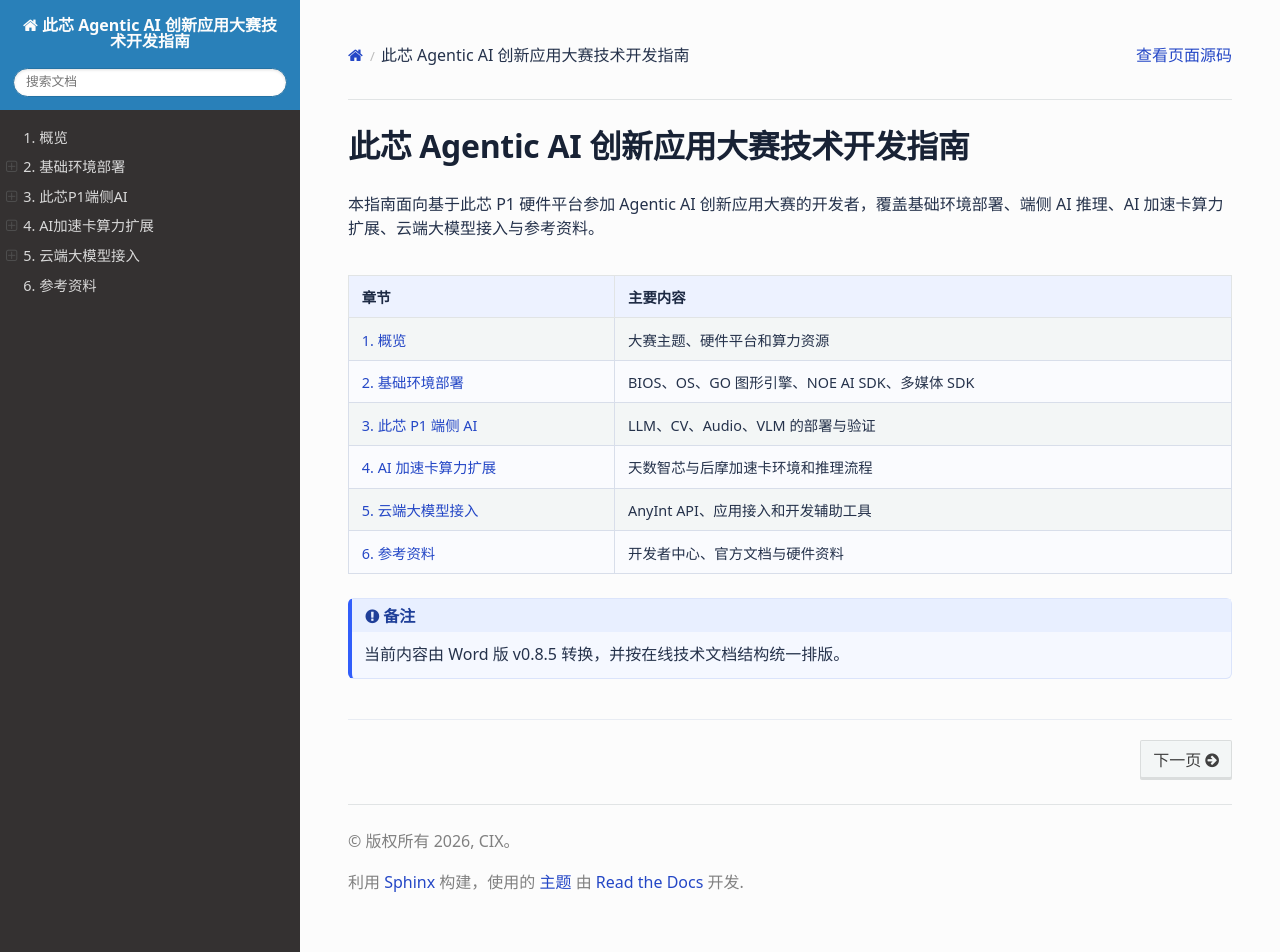
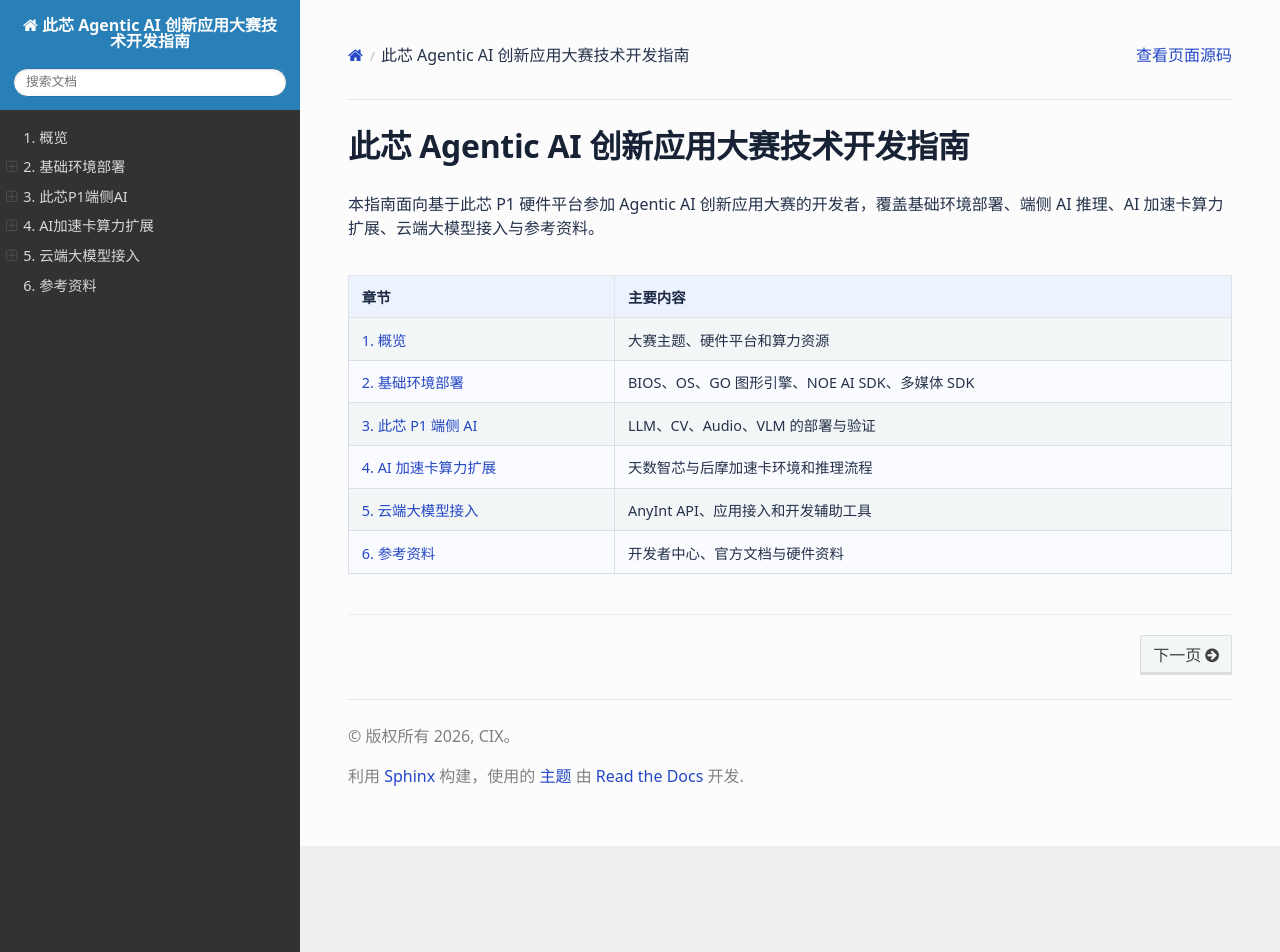
Before and after one commit to chao-luan/cix-ai-developer-contest-docs, a Sphinx documentation site: the page built from docs/index.md, in a window 1280 px wide and 952 px high. Built offline with Sphinx 7.4.7 and the Read the Docs theme 3.1.0, drawn with Linux system fonts in a browser that asks for light colours.

Commit message:
Update index.md

````diff
--- a/docs/index.md
+++ b/docs/index.md
@@ -11,10 +11,6 @@
 | [5. 云端大模型接入](cloud-models/index.md) | AnyInt API、应用接入和开发辅助工具 |
 | [6. 参考资料](references.md) | 开发者中心、官方文档与硬件资料 |
 
-```{note}
-当前内容由 Word 版 v0.8.5 转换，并按在线技术文档结构统一排版。
-```
-
 ```{toctree}
 :maxdepth: 3
 :hidden:
````
